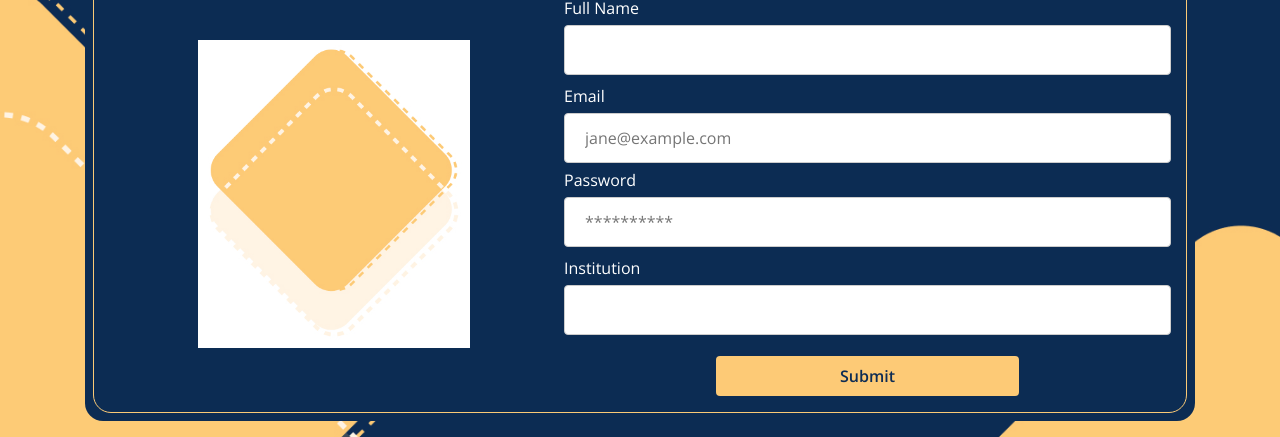
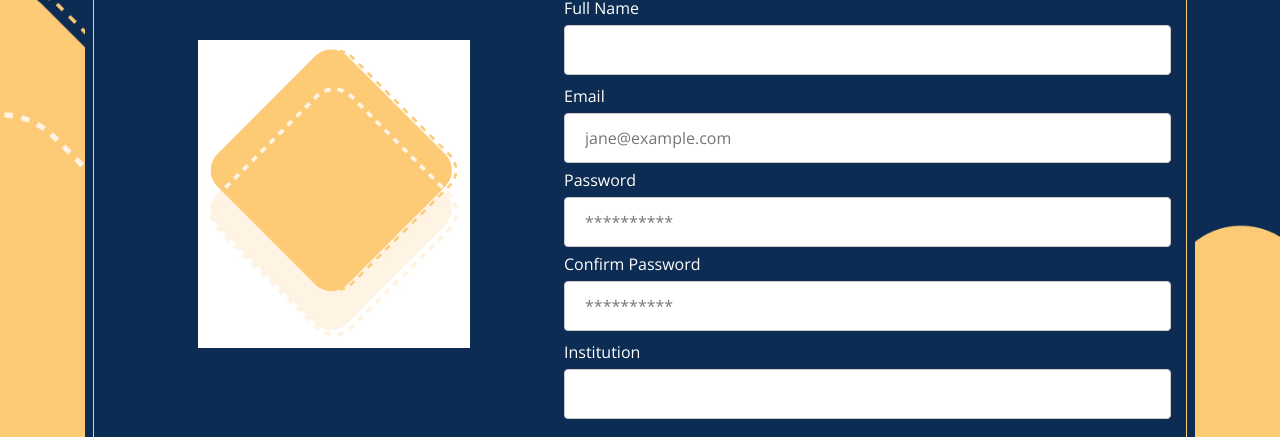
Before and after one commit to ieeesiesgst/certi-frontend, a plain HTML site: page register.html in a window 1280 px wide. Shown: the part 201-638 px from the top of the page. Drawn offline with nearby package versions, Linux system fonts and the light colour scheme.

Commit message:
Update register.html
confirm pw added

```diff
--- a/register.html
+++ b/register.html
@@ -183,6 +183,9 @@
     <label for="Password" class="mb-0" mt-1>Password</label>
     <input class="home-form-input-t" type="password" id="password" name="password" placeholder="**********">
 
+    <label for="Password" class="mb-0" mt-1>Confirm Password</label>
+    <input class="home-form-input-t" type="password" id="password" name="password" placeholder="**********">
+
     <label for="Institution" class="mb-0 mt-1">Institution</label>
     <input class="home-form-input-t" type="Institution" id="Institution" name="Institution" placeholder="">
 
```
